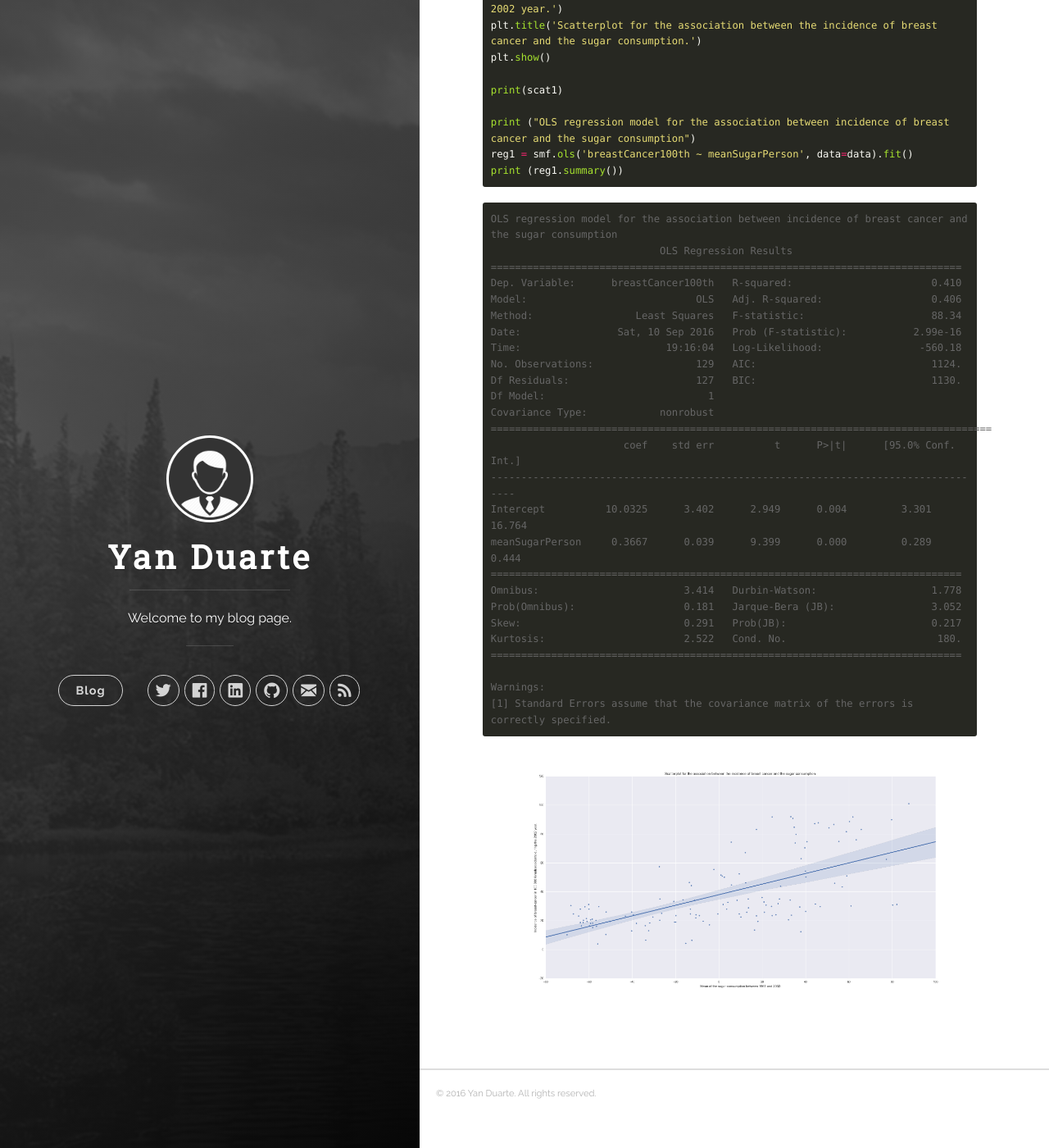
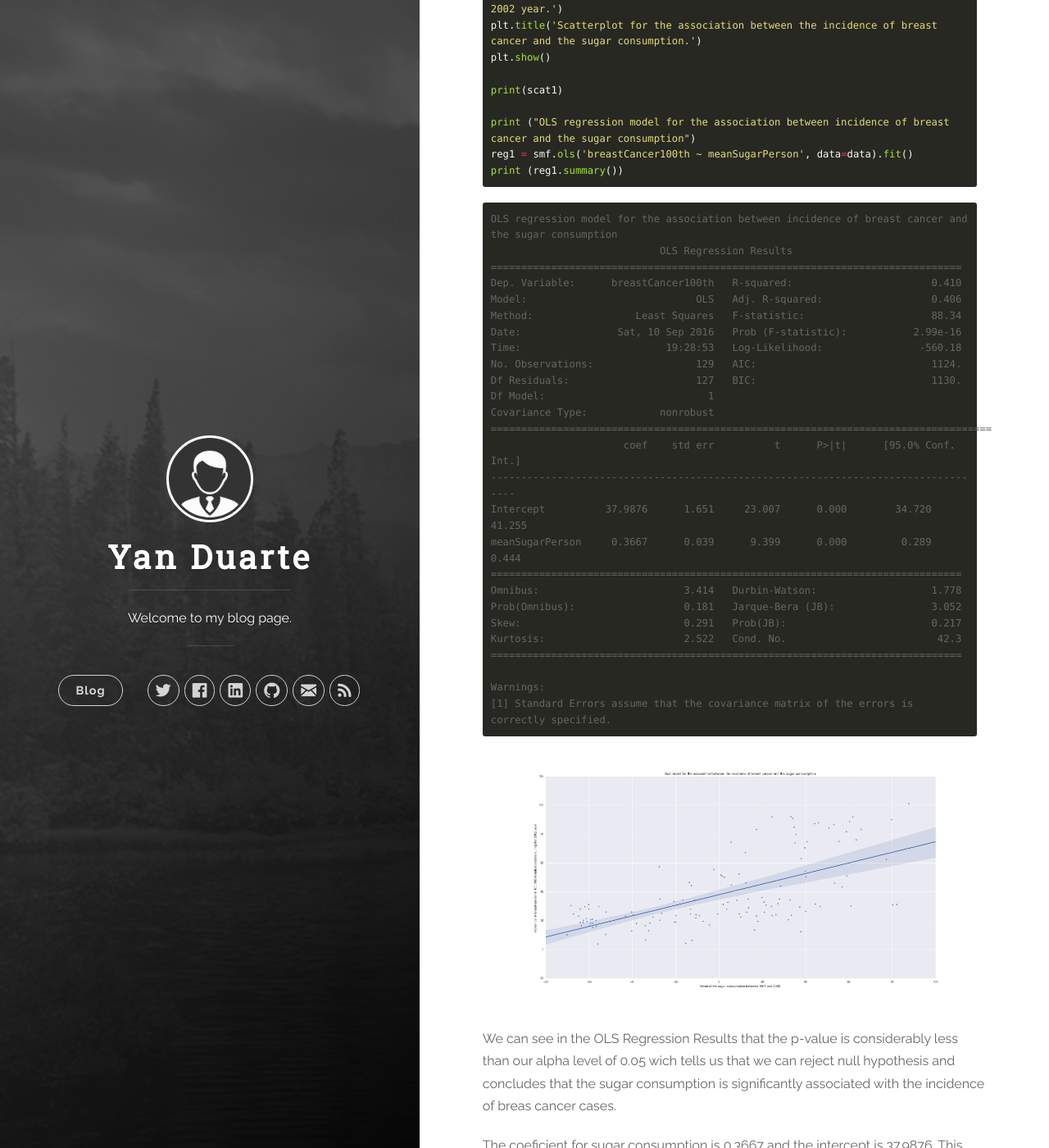
Before and after one commit to yan-duarte/yan-duarte.github.io, a Jekyll site: the page built from _posts/2016-09-10-RMP-Assignment2.md, in a window 1280 px wide and 1400 px high, scrolled down 1150 px. Shown: the whole window at 82% size. Built offline with Jekyll 4.4.1, drawn with Linux system fonts in a browser that asks for light colours; nearby versions of some CDN libraries; some of the changed text lies outside the part shown.

Commit message:
Updated 2016-09-10-RMP-Assignment2.md

````diff
--- a/_posts/2016-09-10-RMP-Assignment2.md
+++ b/_posts/2016-09-10-RMP-Assignment2.md
@@ -14,9 +14,7 @@ In this assignment, we have to Test a Basic Linear Regression Model with our dat
 
 To do that, one management with the data must be done. As both explanatory and response variable are quantitative the only modification to do is to center in the mean the explanatory variable by subtracting the mean from the data values, then the value 0 will be the mean.
 
-
 ## **Test a Basic Linear Regression Model**
-
 
 ```python
 import pandas
@@ -65,7 +63,7 @@ Dep. Variable:      breastCancer100th   R-squared:                       0.410
 Model:                            OLS   Adj. R-squared:                  0.406
 Method:                 Least Squares   F-statistic:                     88.34
 Date:                Sat, 10 Sep 2016   Prob (F-statistic):           2.99e-16
-Time:                        19:16:04   Log-Likelihood:                -560.18
+Time:                        19:28:53   Log-Likelihood:                -560.18
 No. Observations:                 129   AIC:                             1124.
 Df Residuals:                     127   BIC:                             1130.
 Df Model:                           1
@@ -73,13 +71,13 @@ Covariance Type:            nonrobust
 ===================================================================================
                       coef    std err          t      P>|t|      [95.0% Conf. Int.]
 -----------------------------------------------------------------------------------
-Intercept          10.0325      3.402      2.949      0.004         3.301    16.764
+Intercept          37.9876      1.651     23.007      0.000        34.720    41.255
 meanSugarPerson     0.3667      0.039      9.399      0.000         0.289     0.444
 ==============================================================================
 Omnibus:                        3.414   Durbin-Watson:                   1.778
 Prob(Omnibus):                  0.181   Jarque-Bera (JB):                3.052
 Skew:                           0.291   Prob(JB):                        0.217
-Kurtosis:                       2.522   Cond. No.                         180.
+Kurtosis:                       2.522   Cond. No.                         42.3
 ==============================================================================
 
 Warnings:
@@ -87,3 +85,13 @@ Warnings:
 ```
 
 ![Figure 1]({{site.baseurl}}/yan-duarte.github.io/images/rmp-assignments/rmp-ass2-fig1.png)
+
+We can see in the OLS Regression Results that the p-value is considerably less than our alpha level of 0.05 wich tells us that we can reject null hypothesis and concludes that the sugar consumption is significantly associated with the incidence of breas cancer cases.
+
+The coeficient for sugar consumption is 0.3667 and the intercept is 37.9876. This means that the equation for the best line of this graph is:
+
+  - *breastCancer100th = 37.9876 + 0.3667 * meanSugarPerson*
+
+The collumn P>|t| give us the p value for our explanatory variables, association with the response variable. This p value is 0.000 wich means that it is really small confirming the significance associated between the variables.
+
+Other information that OLS Regression Results give to us is the R-square. This value can be interpleted in the following way: If we know the sugar consumption grams per day of an woman we can predict 41% of the variability we will see in the incidence of breast cancer cases.
````
